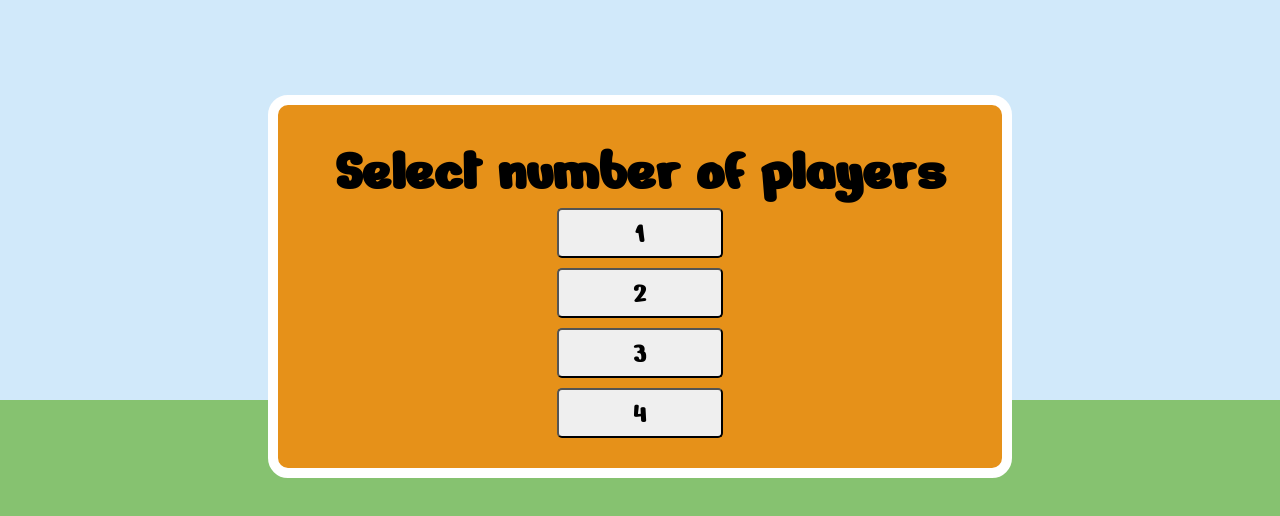
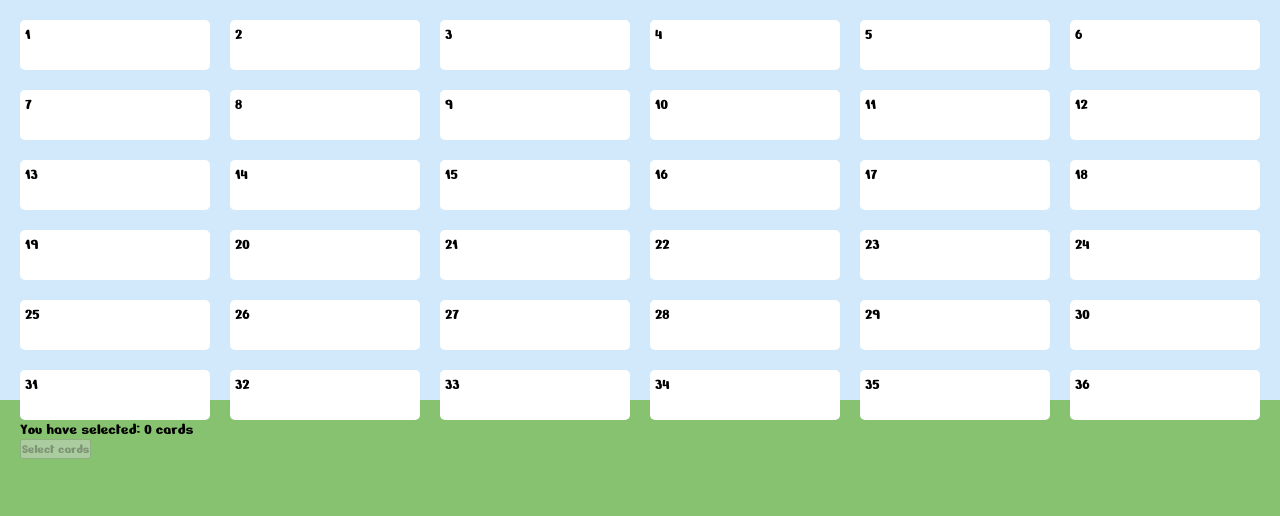
Before and after one commit to edroggit/board-game, a React (Vite) app in the folder board-game/: page / in a window 1280 px wide. Shown: the top 516 px of the page. Built offline with nearby package versions, Linux system fonts and the light colour scheme.

Commit message:
added changes to card selection

```diff
--- a/board-game/src/App.jsx
+++ b/board-game/src/App.jsx
@@ -2,16 +2,17 @@ import './App.css'
 import { useState } from "react";
 
 import StartMenu from "./components/game-menus/StartMenu";
-import Board from "./components/board/Board"
-
-
-import Gameboard from "./components/Gameboard"
-
+import Board from "./components/board/Board";
 
 function App() {
   const [selectingPlayers, setSelectingPlayers] = useState(true);
   const [playing, setPlaying] = useState(false)
   const [winnerMenu, setWinnerMenu] = useState(false)
+  const [menu, setMenu] = useState({
+    playing: true,
+    selectingPlayers: true,
+    winnerMenu: true
+  })
 
 
   const [numberOfPlayers, setNumberOfPlayers] = useState();
--- a/board-game/src/components/Gameboard.jsx
+++ b/board-game/src/components/Gameboard.jsx
@@ -3,7 +3,6 @@ import "./Gameboard.css"
 
 
 const Gameboard = ({ playerScore }) => {
-    // const FAKEPLAYERDATA = [{ player: 1, score: 1 }, { player: 2, score: 2 }, { player: 3, score: 1 }]
 
     const squares = [
         1, 2, 3, 4, 5, 6, 7, 8,
--- a/board-game/src/components/board/Board.jsx
+++ b/board-game/src/components/board/Board.jsx
@@ -38,7 +38,7 @@ const Board = ({ playerScore, setSelectingPlayers, setPlayerScore, numberOfPlaye
             newArray[playerTurn] = { player: playerTurn, score: 26 }
             setPlayerScore(newArray)
             setWinner(playerTurn + 1);
-            // setPlayerTurn(0);
+            setPlayerTurn(0);
             // setRoll(0);
             // setDisplayCard(data[0]["cardDetail"]);
             setWinnerMenu(true)
@@ -55,24 +55,9 @@ const Board = ({ playerScore, setSelectingPlayers, setPlayerScore, numberOfPlaye
                     </button>
                         <DiceScore roll={roll} />
                     </div>
-                    : <WinnerMenu winner={winner} setSelectingPlayers={setSelectingPlayers} setPlaying={setPlaying} />}
+                    : <WinnerMenu winner={winner} setWinnerMenu={setWinnerMenu} setPlayerScore={setPlayerScore} setSelectingPlayers={setSelectingPlayers} setPlaying={setPlaying} />}
             </div>
             <Gameboard playerScore={playerScore} />
-
-            {/* <div className="grid">
-                {data.map((card, index) => {
-                    return (
-                        <div key={card.index} className="grid-card">
-                            {index["cardDetail"]}
-                            {playerScore.map(({ player, score }) => {
-                                if (score === index) {
-                                    return <PlayerToken player={player} />;
-                                }
-                            })}
-                        </div>
-                    );
-                })}
-            </div> */}
             <div className="card-detail-container">
                 <div className="card-details">
                     <div className="player-turn">Player: {playerTurn + 1}</div>
--- a/board-game/src/components/game-menus/StartMenu.css
+++ b/board-game/src/components/game-menus/StartMenu.css
@@ -33,3 +33,22 @@
 .start-button:hover {
     cursor: pointer;
 }
+
+.card-selection-wrapper {
+    display: grid;
+    grid-template-columns: repeat(6, 1fr);
+    gap: 20px;
+}
+
+.card-selector {
+    width: 100%;
+    margin: auto;
+    height: 50px;
+    background-color: white;
+    border-radius: 5px;
+    padding: 5px;
+}
+
+.card-selector:hover {
+    cursor: pointer;
+}
--- a/board-game/src/components/game-menus/StartMenu.jsx
+++ b/board-game/src/components/game-menus/StartMenu.jsx
@@ -1,16 +1,42 @@
 import "./StartMenu.css";
-
+import { useState } from "react";
 import { createInitialScore } from "../../helpers/helpers"
 
+import allCards from "../../data/allcards"
+
 const StartMenu = ({ setSelectingPlayers, setNumberOfPlayers, setPlayerScore, setPlaying }) => {
+  const [checkedState, setCheckedState] = useState(allCards);
+  let [numOfCardsSelected, setNumOfCardsSelected] = useState(0)
+  const [disableButton, setDisableButton] = useState(true)
+
   function handlePlayerSelect(e) {
     setNumberOfPlayers(e.target.id);
     setPlayerScore(createInitialScore(e.target.id));
     setSelectingPlayers(false)
     setPlaying(true);
   }
+
+  function handleCardSelect(position) {
+    let updateCheckedState = [...checkedState]
+    position = position - 1;
+    updateCheckedState[position].selected = !updateCheckedState[position].selected;
+    if (updateCheckedState[position].selected === true) {
+      numOfCardsSelected++
+    } else {
+      numOfCardsSelected--
+    }
+
+    if (numOfCardsSelected === 3) {
+      setDisableButton(false)
+    } else {
+      setDisableButton(true)
+    }
+    setNumOfCardsSelected(numOfCardsSelected)
+    setCheckedState(updateCheckedState);
+  }
   return (
-    <div className="starting-menu-wrapper">
+    <>
+      {/* <div className="starting-menu-wrapper">
         <div className="starting-heading-wrapper">
           <h1>Select number of players</h1>
         </div>
@@ -44,7 +70,20 @@ const StartMenu = ({ setSelectingPlayers, setNumberOfPlayers, setPlayerScore, se
             4
             </button>
         </div>
-    </div>
+      </div> */}
+      <ul className="card-selection-wrapper">
+        {allCards.map((card) => {
+          const { id, cardDetail } = card
+          return (
+            <div key={id} className="card-selector" onClick={() => handleCardSelect(id)}>{id}</div>
+          )
+        })}
+      </ul>
+      <div>You have selected: {numOfCardsSelected} cards</div>
+      <button disabled={disableButton}>Select cards</button>
+
+
+    </>
   );
 };
 
--- a/board-game/src/components/game-menus/WinnerMenu.jsx
+++ b/board-game/src/components/game-menus/WinnerMenu.jsx
@@ -1,15 +1,15 @@
 import "./WinnerMenu.css"
 
-const WinnerMenu = ({ winner, setPlaying, setSelectingPlayers }) => {
+const WinnerMenu = ({ winner, setWinnerMenu, setPlaying, setSelectingPlayers }) => {
     const handleClick = () => {
         setPlaying(false)
+        setWinnerMenu(false)
         setSelectingPlayers(true)
     }
     return (
         <div>
             <h1>Player {winner} won the game</h1>
-            <button onClick={handleClick}>Play again</button>
-
+            <button className="dice-button" onClick={handleClick}>Play again</button>
         </div>
     )
 }
--- a/board-game/src/data/allcards.js
+++ b/board-game/src/data/allcards.js
@@ -2,146 +2,182 @@ const allcards = [
     {
         id: 1,
         cardDetail: "This is card 1",
+        selected: false
     },
     {
         id: 2,
         cardDetail: "This is card 2",
+        selected: false
     },
     {
         id: 3,
         cardDetail: "This is card 3",
+        selected: false
     },
     {
         id: 4,
         cardDetail: "This is card 4",
+        selected: false
     },
     {
         id: 5,
         cardDetail: "This is card 5",
+        selected: false
     },
     {
         id: 6,
         cardDetail: "This is card 6",
+        selected: false
     },
     {
         id: 7,
         cardDetail: "This is card 7",
+        selected: false
     },
     {
         id: 8,
         cardDetail: "This is card 8",
+        selected: false
     },
     {
         id: 9,
         cardDetail: "This is card 9",
+        selected: false
     },
     {
         id: 10,
         cardDetail: "This is card 10",
+        selected: false
     },
     {
         id: 11,
         cardDetail: "This is card 11",
+        selected: false
     },
     {
         id: 12,
         cardDetail: "This is card 12",
+        selected: false
     },
     {
         id: 13,
         cardDetail: "This is card 13",
+        selected: false
     },
     {
         id: 14,
         cardDetail: "This is card 14",
+        selected: false
     },
     {
         id: 15,
         cardDetail: "This is card 15",
+        selected: false
     },
     {
         id: 16,
         cardDetail: "This is card 16",
+        selected: false
     },
     {
         id: 17,
         cardDetail: "This is card 17",
+        selected: false
     },
     {
         id: 18,
         cardDetail: "This is card 18",
+        selected: false
     },
     {
         id: 19,
         cardDetail: "This is card 19",
+        selected: false
     },
     {
         id: 20,
         cardDetail: "This is card 20",
+        selected: false
     },
     {
         id: 21,
         cardDetail: "This is card 21",
+        selected: false
     },
     {
         id: 22,
         cardDetail: "This is card 22",
+        selected: false
     },
     {
         id: 23,
         cardDetail: "This is card 23",
+        selected: false
     },
     {
         id: 24,
         cardDetail: "This is card 24",
+        selected: false
     },
     {
         id: 25,
         cardDetail: "This is card 25",
+        selected: false
     },
     {
         id: 26,
         cardDetail: "This is card 26",
+        selected: false
     },
     {
         id: 27,
         cardDetail: "This is card 27",
+        selected: false
     },
     {
         id: 28,
         cardDetail: "This is card 28",
+        selected: false
     },
     {
         id: 29,
         cardDetail: "This is card 29",
+        selected: false
     },
     {
         id: 30,
         cardDetail: "This is card 30",
+        selected: false
     },
     {
         id: 31,
         cardDetail: "This is card 31",
+        selected: false
     },
     {
         id: 32,
         cardDetail: "This is card 32",
+        selected: false
     },
     {
         id: 33,
         cardDetail: "This is card 33",
+        selected: false
     },
     {
         id: 34,
         cardDetail: "This is card 34",
+        selected: false
     },
     {
         id: 35,
         cardDetail: "This is card 35",
+        selected: false
     },
     {
         id: 36,
         cardDetail: "This is card 36",
+        selected: false
     },
 ];
 
```
Lines whose indentation alone changed are shown as unchanged.
